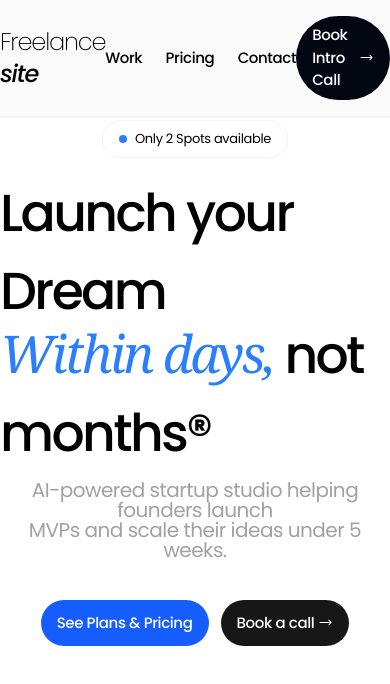
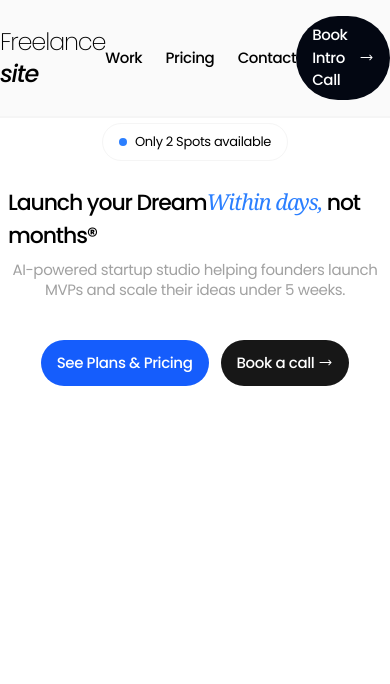
Before and after one commit to Karmpatel18/freelance_site, a React (Vite) app: page / in a window 390 px wide. Shown: the top 684 px of the page. Built offline with nearby package versions, Linux system fonts and the light colour scheme.

Commit message:
make hero page responsive till latest content

```diff
--- a/src/components/Hero.jsx
+++ b/src/components/Hero.jsx
@@ -3,12 +3,13 @@
 
 function Hero() {
     return (
-        <div className='flex w-full max-w-[1200px] mt-[72px] flex-col sm:px-[240px] py-4 items-center'>
+        <div className='flex w-full max-w-[1200px] mt-[75px] flex-col  py-4  items-center '>
             <div className="flex flex-col items-center py-8">
                 <div className='flex  bg-white  border-[1px] border-neutral-100 px-4 py-2 rounded-full text-[13px] font-normal tracking-tight items-center'> <span className='h-2 w-2 rounded-full bg-blue-500 mr-2'></span>Only 2 Spots available</div>
-                <div className='text-[52px] font-medium mt-4  tracking-tighter'>Launch your Dream</div>
-                <div className='text-[52px] font-medium -mt-4  tracking-tighter'><span className='font-light font-serif italic text-blue-500'>Within days,</span> not months®</div>
-                <div className='flex text-center leading-5 text-[20px] tracking-tight text-neutral-400 font-normal mt-2'>AI-powered startup studio helping founders launch<br/>
+                <div className='text-[22px] sm:text-[30px] md:text-center md:text-[48px] lg:[55px]   px-2 font-medium mt-6  tracking-tighter'>Launch your Dream
+                <span className='font-light font-serif italic text-blue-500'>Within days,</span> not months®
+                </div>
+                <div className='flex text-center leading-5 text-[15px] sm:text-[20px] tracking-tight text-neutral-400 font-normal mt-2'>AI-powered startup studio helping founders launch<br/>
                     MVPs and scale their ideas under 5 weeks.</div>
                 <div className="flex space-x-3 mt-10">
                 <div className='bg-blue-600 px-4 py-3 rounded-full text-white font-medium text-[15px] tracking-tight'>See Plans & Pricing</div>
```
